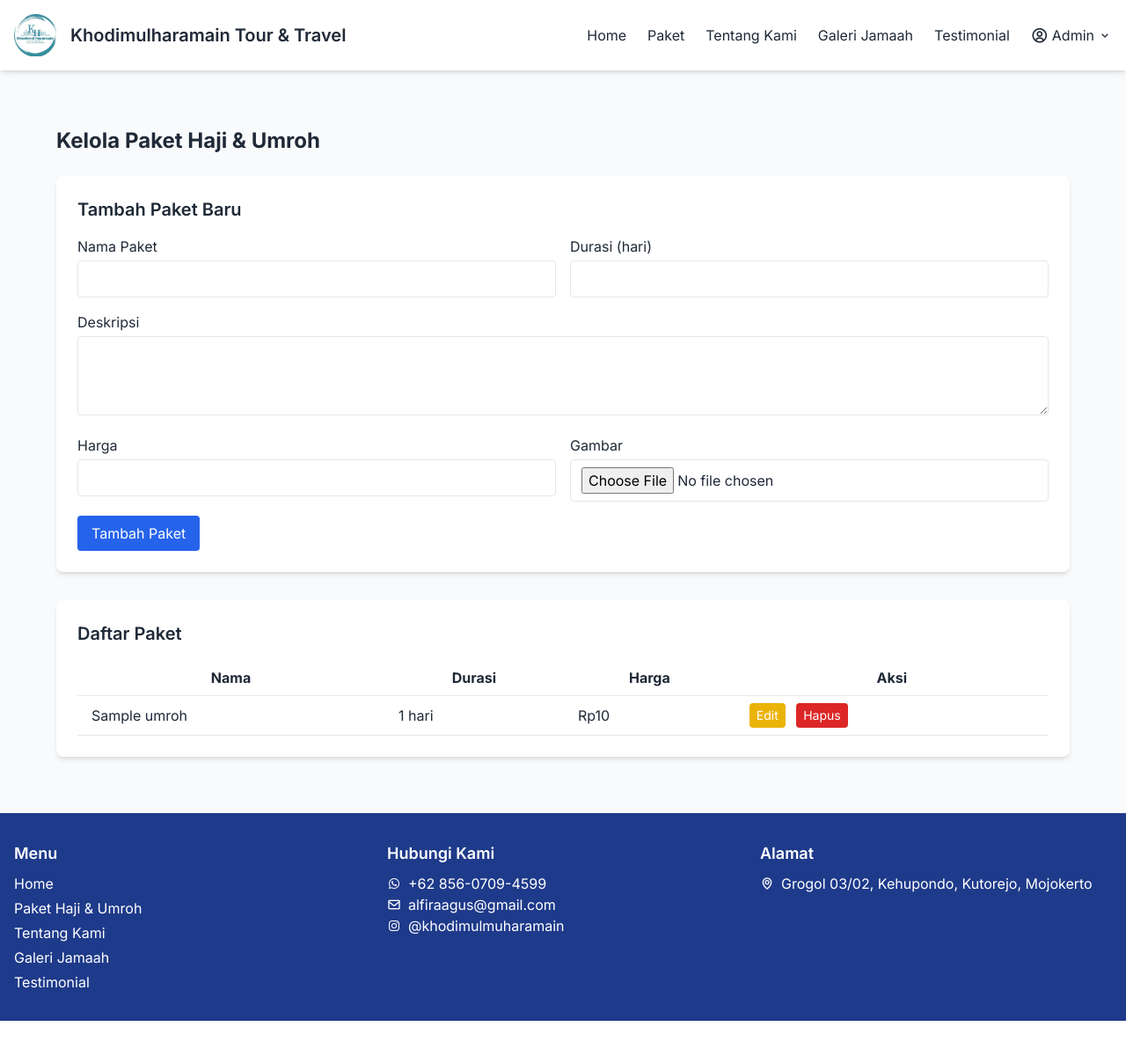
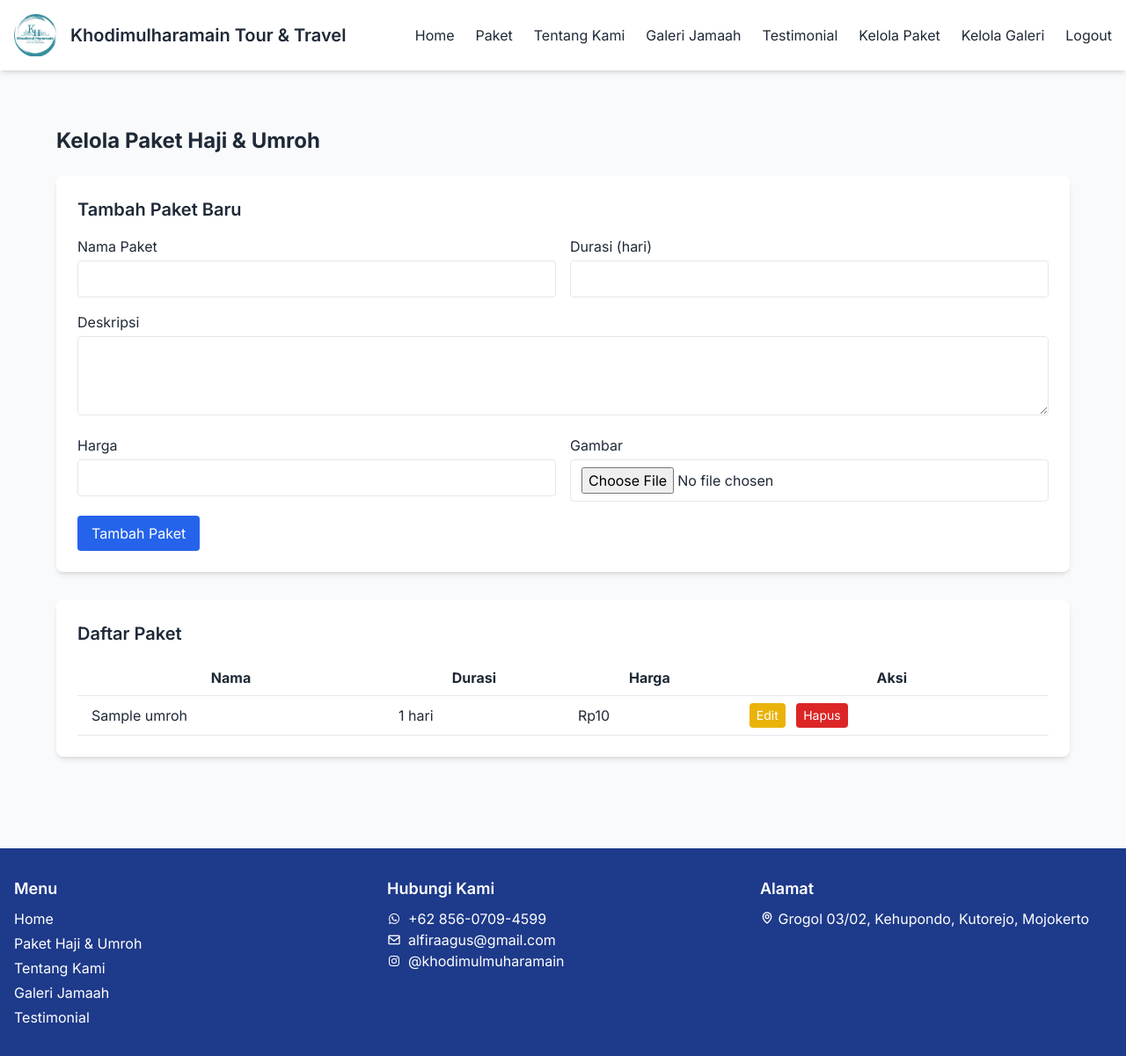
Before and after one commit to Rama-lab79/Web-Project, a Flask app: page /admin/paket in a window 1280 px wide. Shown: the whole page at 88% size. Before the commit the page ends 1160 px from the top, so only its background shows below. Run offline with Flask 3, Linux system fonts and the light colour scheme; a user stored in the database is signed in; tables that the repository leaves empty hold one stand-in row (values such as "Sample post"); some libraries are stand-ins or nearby versions.

Commit message:
Fix responsive navbar and burger menu position

```diff
--- a/coba1/templates/base.html
+++ b/coba1/templates/base.html
@@ -8,7 +8,7 @@
     <!-- Tailwind CSS -->
     <script src="https://cdn.tailwindcss.com"></script>
 
-    <!-- Font: Inter -->
+    <!-- Font Inter -->
     <link
       href="https://fonts.googleapis.com/css2?family=Inter:wght@400;600;700&display=swap"
       rel="stylesheet"
@@ -17,11 +17,13 @@
       body {
         font-family: "Inter", sans-serif;
       }
+      .nav-menu.active {
+        display: flex !important;
+      }
     </style>
 
     <!-- AOS.js -->
     <link href="https://unpkg.com/aos@2.3.1/dist/aos.css" rel="stylesheet" />
-
     <!-- Boxicons -->
     <link
       href="https://unpkg.com/boxicons@2.1.4/css/boxicons.min.css"
@@ -31,7 +33,8 @@
   <body class="bg-gray-50 text-gray-800">
     <!-- Header -->
     <header class="bg-white shadow-md sticky top-0 z-50">
-      <div class="container mx-auto flex items-center justify-between p-4">
+      <div class="max-w-7xl mx-auto flex items-center justify-between p-4">
+        <!-- Logo -->
         <div class="flex items-center space-x-4">
           <img
             src="{{ url_for('static', filename='img/logo.png') }}"
@@ -41,114 +44,175 @@
           <h1 class="text-xl font-semibold">Khodimulharamain Tour & Travel</h1>
         </div>
 
-        <!-- Menu Navigasi + Login -->
+        <!-- Menu Desktop -->
         <nav class="hidden md:flex space-x-6 items-center">
           <a href="{{ url_for('index') }}" class="hover:text-blue-600">Home</a>
-          <a href="{{ url_for('produk') }}" class="hover:text-blue-600">Paket</a>
-          <a href="{{ url_for('tentang') }}" class="hover:text-blue-600">Tentang Kami</a>
-          <a href="{{ url_for('galeri_jamaah') }}" class="hover:text-blue-600">Galeri Jamaah</a>
-          <a href="{{ url_for('testimoni') }}" class="hover:text-blue-600">Testimonial</a>
+          <a href="{{ url_for('produk') }}" class="hover:text-blue-600"
+            >Paket</a
+          >
+          <a href="{{ url_for('tentang') }}" class="hover:text-blue-600"
+            >Tentang Kami</a
+          >
+          <a href="{{ url_for('galeri_jamaah') }}" class="hover:text-blue-600"
+            >Galeri Jamaah</a
+          >
+          <a href="{{ url_for('testimoni') }}" class="hover:text-blue-600"
+            >Testimonial</a
+          >
 
           {% if current_user.is_authenticated %}
-            <!-- Dropdown Menu Admin (Click-based) -->
-            <div class="relative">
-              <button id="adminButton" class="flex items-center space-x-1 hover:text-blue-600">
-                <i class='bx bx-user-circle text-xl'></i>
-                <span>Admin</span>
-                <i class='bx bx-chevron-down'></i>
-              </button>
-              <div id="adminDropdown" class="absolute right-0 mt-2 w-48 bg-white rounded-md shadow-lg py-1 hidden z-50">
-                <a href="/admin/paket" class="block px-4 py-2 text-gray-800 hover:bg-blue-50">
-                  <i class='bx bx-package mr-2'></i>Kelola Paket
-                </a>
-                <a href="/admin/galeri" class="block px-4 py-2 text-gray-800 hover:bg-blue-50">
-                  <i class='bx bx-image-alt mr-2'></i>Kelola Galeri
-                </a>
-                <div class="border-t border-gray-200"></div>
-                <a href="{{ url_for('logout') }}" class="block px-4 py-2 text-gray-800 hover:bg-blue-50">
-                  <i class='bx bx-log-out mr-2'></i>Logout
-                </a>
-              </div>
-            </div>
+          <a href="/admin/paket" class="hover:text-blue-600">Kelola Paket</a>
+          <a href="/admin/galeri" class="hover:text-blue-600">Kelola Galeri</a>
+          <a href="{{ url_for('logout') }}" class="hover:text-blue-600"
+            >Logout</a
+          >
           {% else %}
-            <!-- Tombol Login -->
-            <a href="{{ url_for('login') }}" class="flex items-center hover:text-blue-600">
-              <i class='bx bx-log-in mr-1'></i>
-              <span>Login</span>
-            </a>
+          <a href="{{ url_for('login') }}" class="flex items-center gap-2 py-2">
+            <i class="bx bx-log-in"></i>
+            <span>Login</span>
+          </a>
           {% endif %}
         </nav>
 
-        <!-- Tombol Burger Menu (Mobile) -->
+        <!-- Tombol Burger -->
         <button class="md:hidden text-2xl burger-menu">
           <i class="bx bx-menu"></i>
         </button>
       </div>
+
+      <!-- Menu Mobile -->
+      <div
+        class="nav-menu md:hidden hidden flex-col px-6 py-4 bg-white shadow-md"
+      >
+        <a href="{{ url_for('index') }}" class="block py-2">Home</a>
+        <a href="{{ url_for('produk') }}" class="block py-2">Paket</a>
+        <a href="{{ url_for('tentang') }}" class="block py-2">Tentang Kami</a>
+        <a href="{{ url_for('galeri_jamaah') }}" class="block py-2"
+          >Galeri Jamaah</a
+        >
+        <a href="{{ url_for('testimoni') }}" class="block py-2">Testimonial</a>
+
+        {% if current_user.is_authenticated %}
+        <a href="/admin/paket" class="block py-2">Kelola Paket</a>
+        <a href="/admin/galeri" class="block py-2">Kelola Galeri</a>
+        <a href="{{ url_for('logout') }}" class="block py-2">Logout</a>
+        {% else %}
+        <a href="{{ url_for('login') }}" class="flex items-center gap-2 py-2">
+          <i class="bx bx-log-in"></i>
+          <span>Login</span>
+        </a>
+        {% endif %}
+      </div>
     </header>
 
     <!-- Main Content -->
-    <main class="min-h-screen py-8 container mx-auto px-4" data-aos="fade-up">
+    <main class="min-h-screen max-w-7xl mx-auto px-4 py-8" data-aos="fade-up">
       {% block content %}{% endblock %}
     </main>
 
     <!-- Footer -->
-    <footer class="bg-blue-900 text-white py-8">
-      <div class="container mx-auto grid grid-cols-1 md:grid-cols-3 gap-6 px-4">
+    <footer class="bg-blue-900 text-white py-8 mt-10">
+      <div class="max-w-7xl mx-auto grid grid-cols-1 md:grid-cols-3 gap-6 px-4">
         <div>
           <h4 class="font-semibold text-lg mb-2">Menu</h4>
           <ul class="space-y-1">
-            <li><a href="{{ url_for('index') }}" class="hover:underline">Home</a></li>
-            <li><a href="{{ url_for('produk') }}" class="hover:underline">Paket Haji & Umroh</a></li>
-            <li><a href="{{ url_for('tentang') }}" class="hover:underline">Tentang Kami</a></li>
-            <li><a href="{{ url_for('galeri_jamaah') }}" class="hover:underline">Galeri Jamaah</a></li>
-            <li><a href="{{ url_for('testimoni') }}" class="hover:underline">Testimonial</a></li>
+            <li>
+              <a href="{{ url_for('index') }}" class="hover:underline">Home</a>
+            </li>
+            <li>
+              <a href="{{ url_for('produk') }}" class="hover:underline"
+                >Paket Haji & Umroh</a
+              >
+            </li>
+            <li>
+              <a href="{{ url_for('tentang') }}" class="hover:underline"
+                >Tentang Kami</a
+              >
+            </li>
+            <li>
+              <a href="{{ url_for('galeri_jamaah') }}" class="hover:underline"
+                >Galeri Jamaah</a
+              >
+            </li>
+            <li>
+              <a href="{{ url_for('testimoni') }}" class="hover:underline"
+                >Testimonial</a
+              >
+            </li>
           </ul>
         </div>
         <div>
           <h4 class="font-semibold text-lg mb-2">Hubungi Kami</h4>
-          <p><a href="https://wa.me/6285607094599" target="_blank" class="hover:underline flex items-center gap-2"><i class="bx bxl-whatsapp"></i> +62 856-0709-4599</a></p>
-          <p><a href="mailto:alfiraagus@gmail.com" class="hover:underline flex items-center gap-2"><i class="bx bx-envelope"></i> alfiraagus@gmail.com</a></p>
-          <p><a href="https://www.instagram.com/khodimulmuharamain" target="_blank" class="hover:underline flex items-center gap-2"><i class="bx bxl-instagram"></i> @khodimulmuharamain</a></p>
+          <p>
+            <a
+              href="https://wa.me/6285607094599"
+              target="_blank"
+              class="hover:underline flex items-center gap-2"
+              ><i class="bx bxl-whatsapp"></i> +62 856-0709-4599</a
+            >
+          </p>
+          <p>
+            <a
+              href="mailto:alfiraagus@gmail.com"
+              class="hover:underline flex items-center gap-2"
+              ><i class="bx bx-envelope"></i> alfiraagus@gmail.com</a
+            >
+          </p>
+          <p>
+            <a
+              href="https://www.instagram.com/khodimulmuharamain"
+              target="_blank"
+              class="hover:underline flex items-center gap-2"
+              ><i class="bx bxl-instagram"></i> @khodimulmuharamain</a
+            >
+          </p>
         </div>
         <div>
           <h4 class="font-semibold text-lg mb-2">Alamat</h4>
           <p>
-            <a href="https://www.google.com/maps/embed?pb=!1m14!1m8!1m3!1d628897.8833630079!2d112.0178818!3d-7.5386579!3m2!1i1024!2i768!4f13.1!3m3!1m2!1s0x2e7873d0f2b993b3%3A0xb91e379bacc99b7d!2sKHODIMUL%20HARAMAIN%20(KH)%20Tour%20%26%20Travel!5e1!3m2!1sid!2ssg!4v1751277854938!5m2!1sid!2ss"
-              target="_blank" class="hover:underline flex items-center gap-2">
-              <i class="bx bx-map"></i> Grogol 03/02, Kehupondo, Kutorejo, Mojokerto
-            </a>
+            <i class="bx bx-map"></i> Grogol 03/02, Kehupondo, Kutorejo,
+            Mojokerto
           </p>
         </div>
       </div>
     </footer>
 
-    <!-- AOS JS -->
+    <!-- Scripts -->
     <script src="https://unpkg.com/aos@2.3.1/dist/aos.js"></script>
     <script>
-      AOS.init({
-        duration: 800,
-        easing: "ease-in-out",
-        once: true,
-      });
+      AOS.init({ duration: 800, easing: "ease-in-out", once: true });
     </script>
 
-    <!-- Dropdown Menu Script -->
+    <!-- Burger Menu Script -->
     <script>
-      document.addEventListener('DOMContentLoaded', function () {
-        const adminBtn = document.getElementById('adminButton');
-        const dropdown = document.getElementById('adminDropdown');
+      function setupBurgerMenu() {
+        const burger = document.querySelector(".burger-menu");
+        const navMenu = document.querySelector(".nav-menu");
 
-        adminBtn.addEventListener('click', function (e) {
-          e.stopPropagation();
-          dropdown.classList.toggle('hidden');
-        });
+        if (burger && navMenu) {
+          burger.addEventListener("click", function () {
+            navMenu.classList.toggle("hidden");
+            this.classList.toggle("active");
 
-        document.addEventListener('click', function (e) {
-          if (!adminBtn.contains(e.target) && !dropdown.contains(e.target)) {
-            dropdown.classList.add('hidden');
-          }
-        });
-      });
+            if (!navMenu.classList.contains("hidden")) {
+              document.body.style.overflow = "hidden";
+            } else {
+              document.body.style.overflow = "auto";
+            }
+          });
+
+          const navLinks = document.querySelectorAll(".nav-menu a");
+          navLinks.forEach((link) => {
+            link.addEventListener("click", function () {
+              burger.classList.remove("active");
+              navMenu.classList.add("hidden");
+              document.body.style.overflow = "auto";
+            });
+          });
+        }
+      }
+
+      document.addEventListener("DOMContentLoaded", setupBurgerMenu);
     </script>
 
     {% block scripts %}{% endblock %}
```
